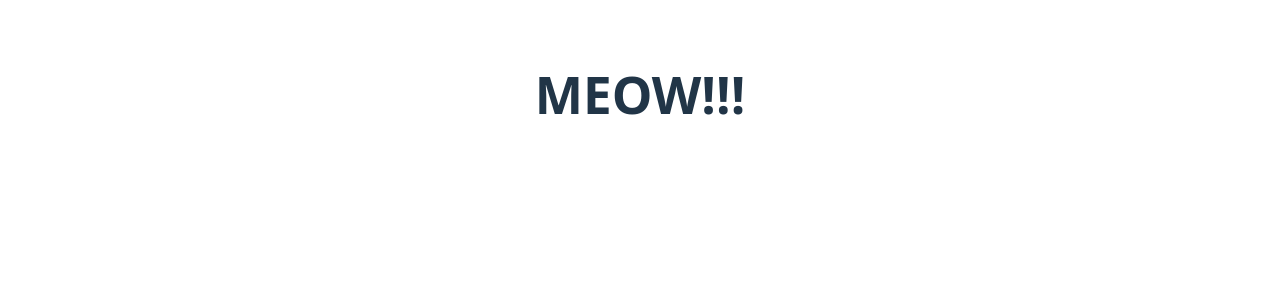
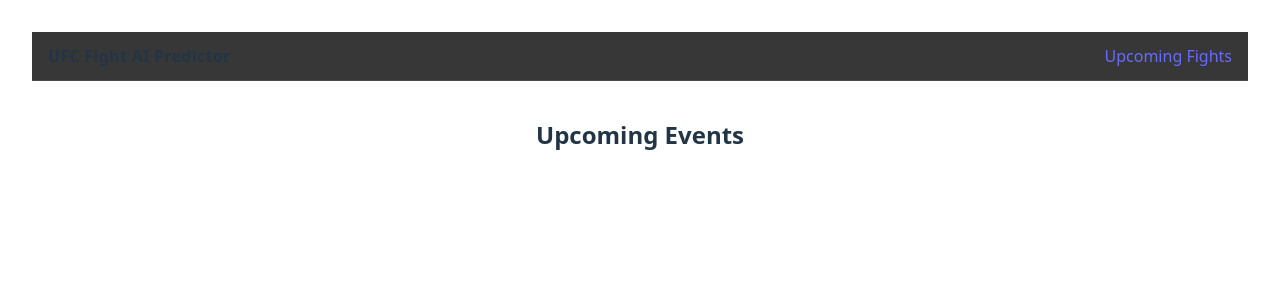
Before and after one commit to chenans1/mma-predictor-frontend, a React (Vite) app: page / in a window 1280 px wide. Shown: the top 300 px of the page. Built offline with nearby package versions, Linux system fonts and the light colour scheme.

Commit message:
feat(App.tsx): navigation to UpcomingFightsPage

```diff
--- a/src/App.tsx
+++ b/src/App.tsx
@@ -1,23 +1,22 @@
-// import { Routes, Route, Navigate } from "react-router-dom";
+import { Routes, Route, Navigate } from "react-router-dom";
 
-import './App.css'
+import Header from "./components/Header";
+import UpcomingFightsPage from "./pages/UpcomingFightsPage";
+import PastFightsPage from "./pages/PastFightsPage";
+import ModelPage from "./pages/ModelPage";
+import AboutPage from "./pages/AboutPage";
 
-// function HomePage() {
-//   return <h2>Model Dashboard</h2>;
-// }
-
-// function FutureEventsPage() {
-//   return <h2>Upcoming Events</h2>;
-// }
-
-// function AboutPage() {
-//   return <h2>About the Project</h2>;
-// }
+import './App.css';
 
 function App() {
   return (
     <>
-      <h1>MEOW!!!</h1>
+      <Header />
+      <main style={{ maxWidth: 1200, margin: "0 auto", padding: "1rem" }}>
+        <Routes>
+          <Route path="/" element={<UpcomingFightsPage />} />
+        </Routes>
+      </main>
     </>
   )
 }
--- a/src/components/Header.tsx
+++ b/src/components/Header.tsx
@@ -1,2 +1,21 @@
 import { NavLink } from "react-router-dom";
 import styles from "./Header.module.css";
+
+export default function Header() {
+    return (
+     <header className = {styles.header}>
+        <div className={styles.brand}>UFC Fight AI Predictor</div>
+        <nav className={styles.nav}>
+            <NavLink
+                to="/"
+                end
+                className={({ isActive }) =>
+                    isActive ? `${styles.link} ${styles.active}` : styles.link
+                }
+            >
+            Upcoming Fights
+            </NavLink>
+        </nav>
+     </header>
+    );
+}
```
